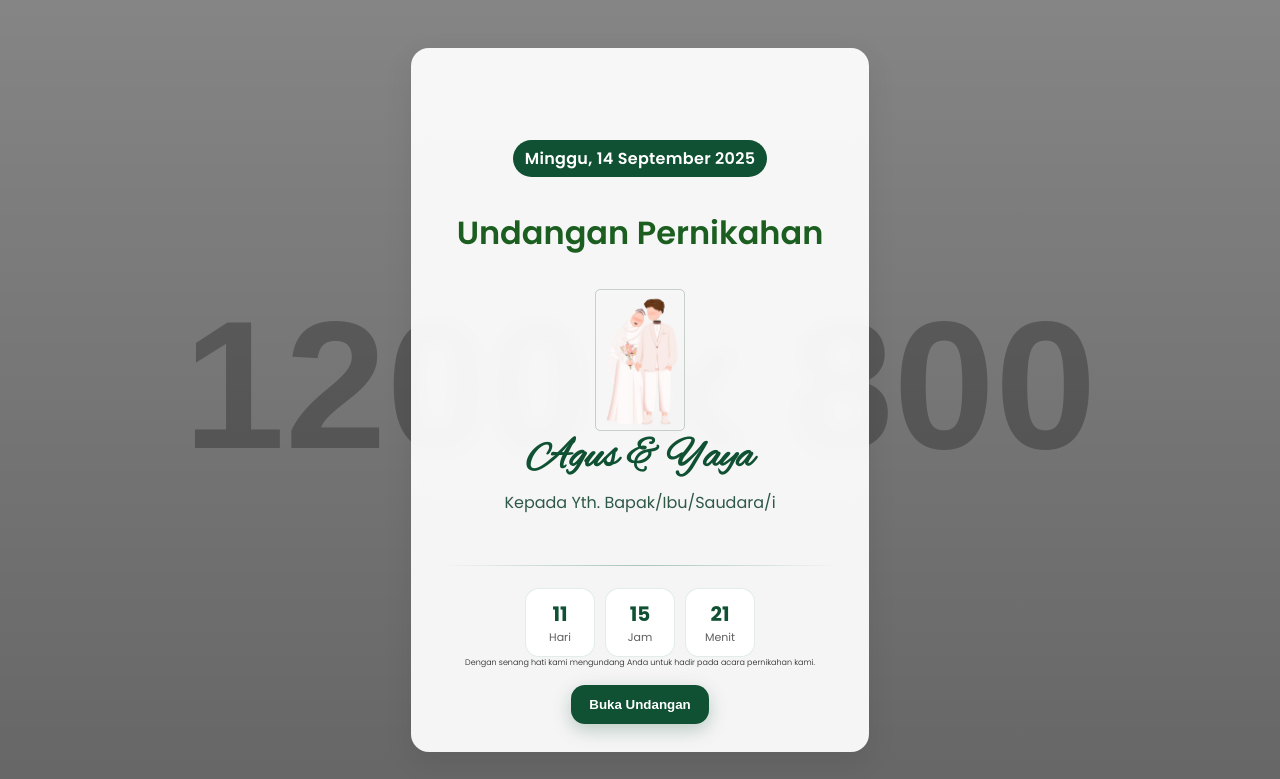
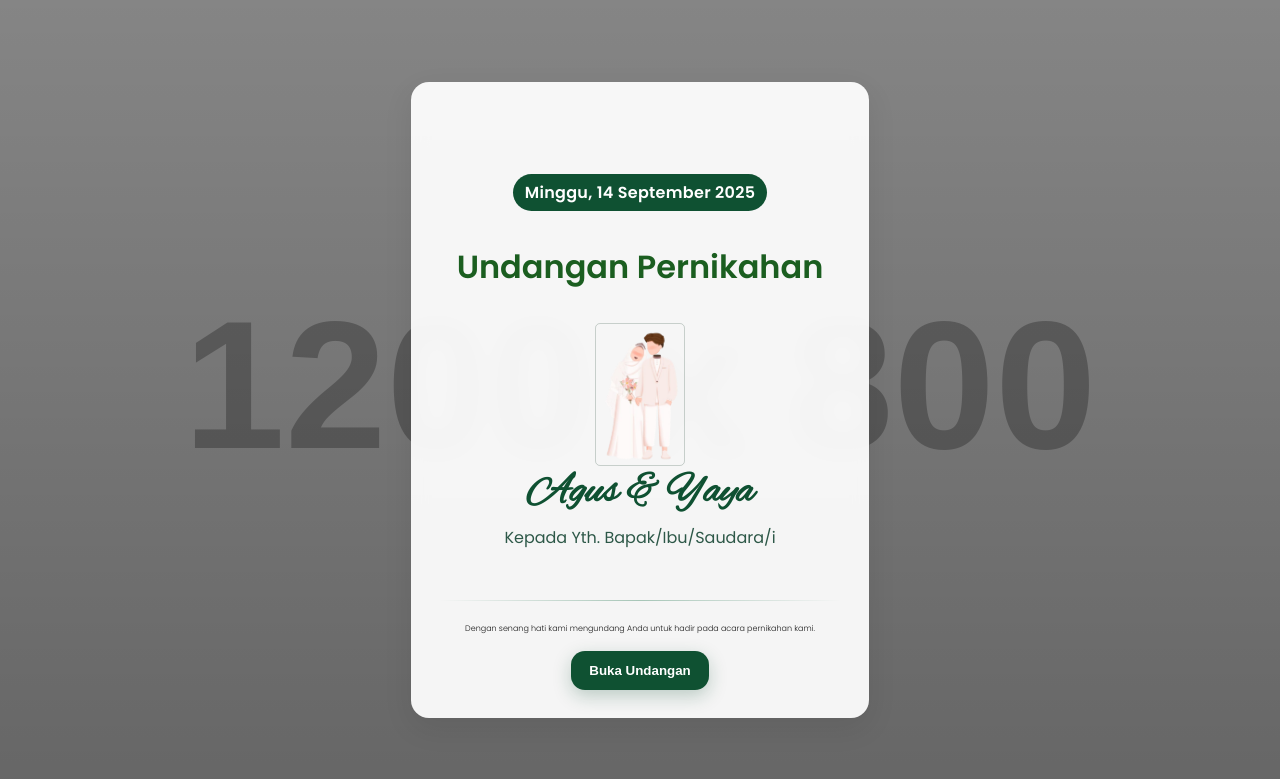
Before and after one commit to undangan-agusfitri/wedding, a plain HTML site: page index.html in a window 1280 px wide. Shown: the top 779 px of the page. Drawn offline with Linux system fonts and the light colour scheme; placeholder pictures from the web are drawn by us.

Commit message:
Update index.html

```diff
--- a/index.html
+++ b/index.html
@@ -102,7 +102,6 @@
         <div class="sub">Kepada Yth. Bapak/Ibu/Saudara/i</div>
       </header>
       <div class="divider"></div>
-      <div class="countdown" id="countdownCover"></div>
       <p class="date">Dengan senang hati kami mengundang Anda untuk hadir pada acara pernikahan kami.</p>
       <button id="openInvite" class="btn" type="button">Buka Undangan</button>
     </div>
@@ -112,7 +111,7 @@
     <section class="ornate">
       <header class="hero">
         <span class="badge-date">Minggu, 14 September 2025</span>
-        <h1 class="names">Agus & Siti</h1>
+        <h1 class="names">Agus & Fitria</h1>
         <div class="sub">Agus Setiawan & Siti Fitria Nurhasanah (Yaya)</div>
       </header>
       <div class="grid-2 card" style="margin:0 18px 18px">
```
